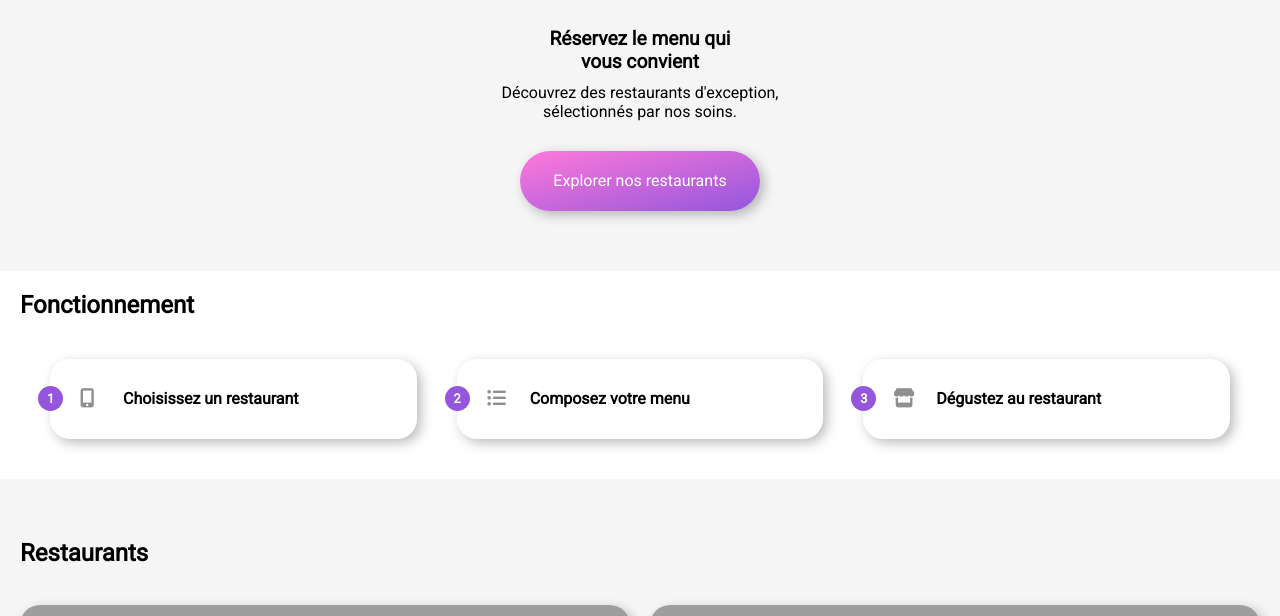
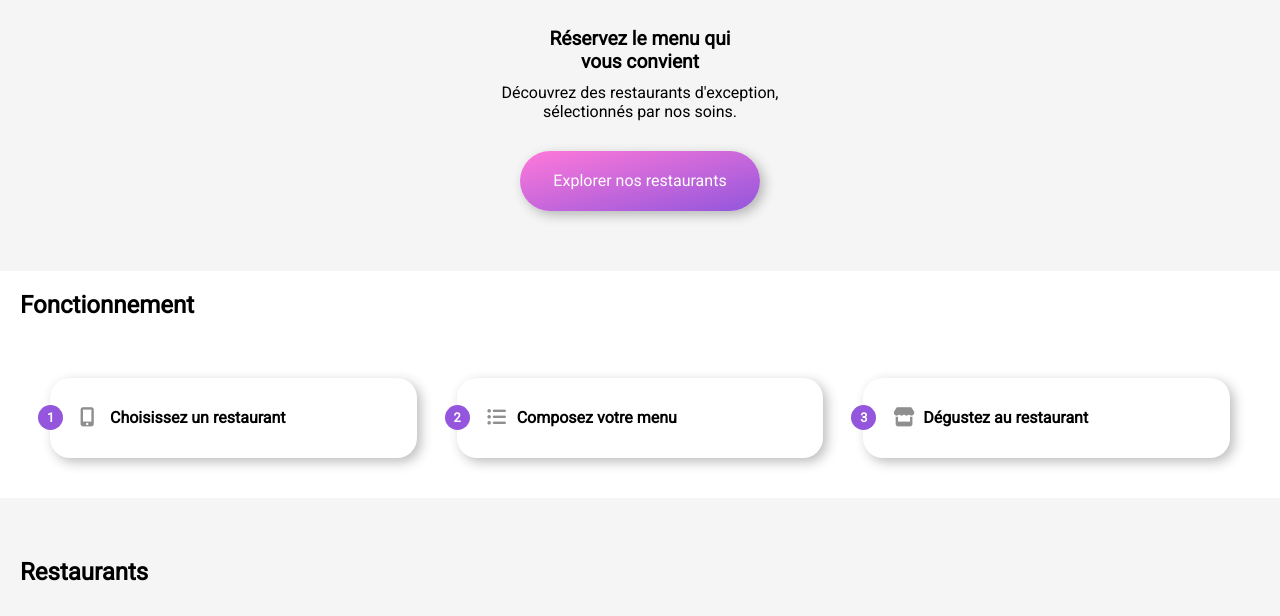
Before and after one commit to SNM07/CM_3_05022021, a website: page index.html in a window 1280 px wide. Shown: the part 109-725 px from the top of the page. Drawn offline with nearby package versions, Linux system fonts and the light colour scheme; grey boxes are pictures that could not be loaded; a web font is replaced by a local one.

Commit message:
SCSS v3-c

```diff
--- a/index.html
+++ b/index.html
@@ -86,26 +86,32 @@
       </section>
       <section id="fonc">
         <h2>Fonctionnement</h2>
-        <ul id="foncRest">
-          <li id="choose">
-            <input type="radio" name="fonct" value="choose" />
+        <div id="foncRest">
+          <div class="fonc">
+            <input type="radio" name="fonct" value="choose" id="chooseInput" />
+            <label for="chooseInput" id="choose">
               <h3>1</h3>
               <i class="fas fa-mobile-alt"></i>
               <p>Choisissez un restaurant</p>
-          </li>
-          <li id="comp">
-            <input type="radio" name="fonct" value="comp" />
+            </label>
+          </div>
+          <div class="fonc">
+            <input type="radio" name="fonct" value="comp" id="compInput" />
+            <label for="compInput" id="comp">
               <h3>2</h3>
               <i class="fas fa-list-ul"></i>
               <p>Composez votre menu</p>
-          </li>
-          <li id="deg">
-            <input type="radio" name="fonct" value="deg" />
+            </label>
+          </div>
+          <div class="fonc">
+            <input type="radio" name="fonct" value="deg" id="degInput" />
+            <label for="degInput" id="deg">
               <h3>3</h3>
               <i class="fas fa-store"></i>
               <p>Dégustez au restaurant</p>
-          </li>
-        </ul>
+            </label>
+          </div>
+        </div>
       </section>
       <section id="rest">
         <h2>Restaurants</h2>
--- a/sass/Components/_components.scss
+++ b/sass/Components/_components.scss
@@ -22,6 +22,22 @@
 }
 
 @mixin boutonFonc {
+  width: 100%;
+  & input[type="radio"] {
+    list-style: none;
+    visibility: hidden;
+    &:hover + label {
+      content: "";
+      background-color: rgba($color-secondary, 0.2);
+      color: $color-primary;
+    }
+    &:checked + label {
+      content: "";
+      background-color: rgba($color-secondary, 0.2);
+      color: $color-primary;
+    }
+
+    + label {
       display: flex;
       flex-direction: row;
       position: relative;
@@ -34,10 +50,6 @@
       transition: all 0.3s ease;
       &:hover {
         box-shadow: 4px 4px 22px rgba(38, 38, 38, 0.4);
-  }
-  & input {
-    list-style: none;
-    visibility: hidden;
       }
       & h3 {
         position: absolute;
@@ -59,13 +71,13 @@
       }
       & p {
         padding-left: 60px;
+        padding-right: 10px;
         font-weight: bold;
         &:hover {
-      opacity: 0.6;
+          color: $color-primary;
         }
       }
-  & input:checked + li::before {
-    background-color: rgba($color-secondary, 0.2);
+    }
   }
 }
 
--- a/sass/Pages/_accueil.scss
+++ b/sass/Pages/_accueil.scss
@@ -64,7 +64,7 @@
     & h2 {
       margin-bottom: 40px;
     }
-    & ul {
+    & #foncRest {
       display: flex;
       flex-direction: column;
       list-style: none;
@@ -74,7 +74,7 @@
         justify-content: space-between;
         padding-bottom: 20px;
       }
-      & li {
+      & .fonc {
         @include boutonFonc;
         list-style: none;
         margin-bottom: 20px;
```
Also changed, not shown: css/style.css, 1 other file. Lines whose indentation alone changed are shown as unchanged.
